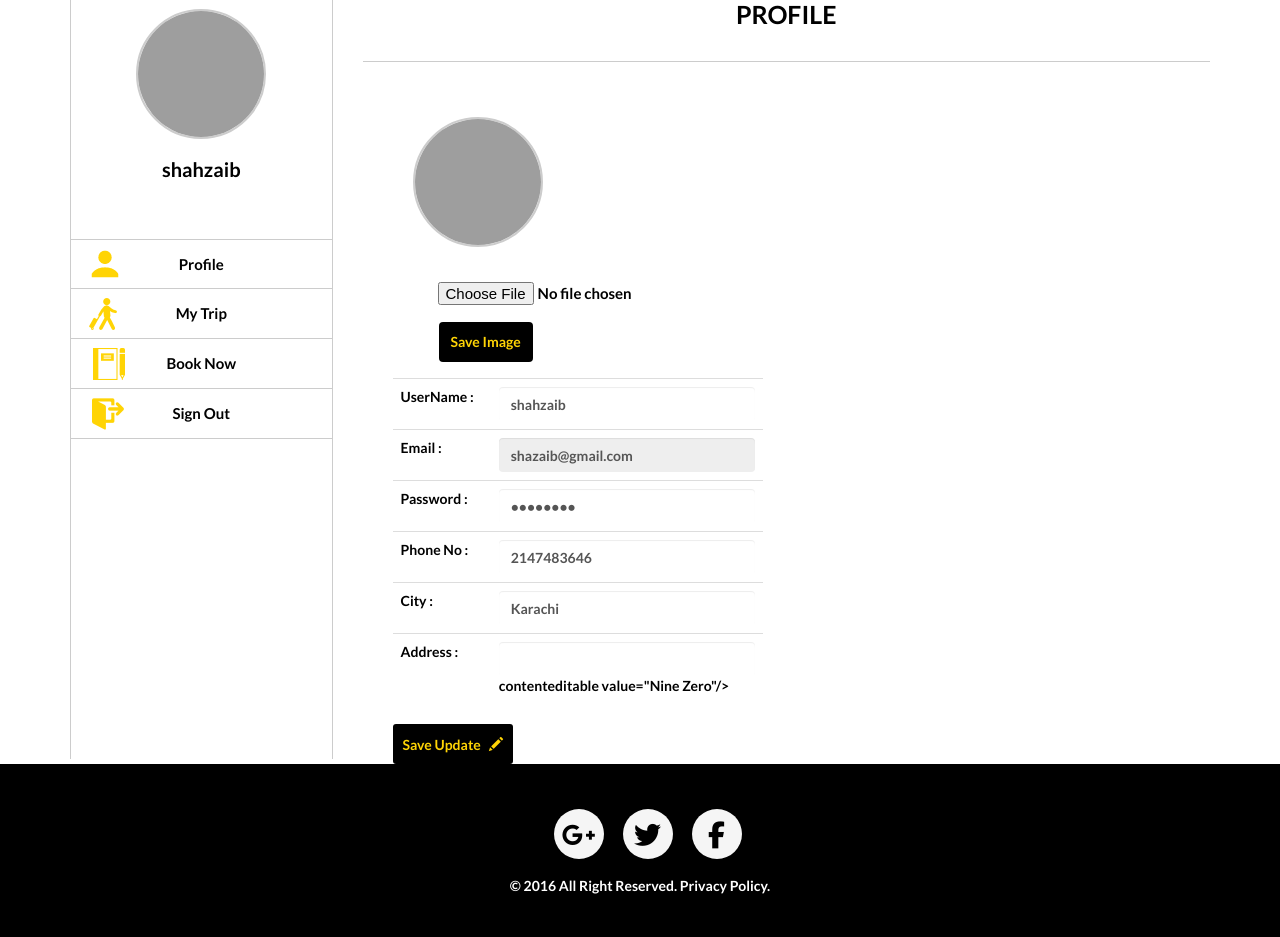
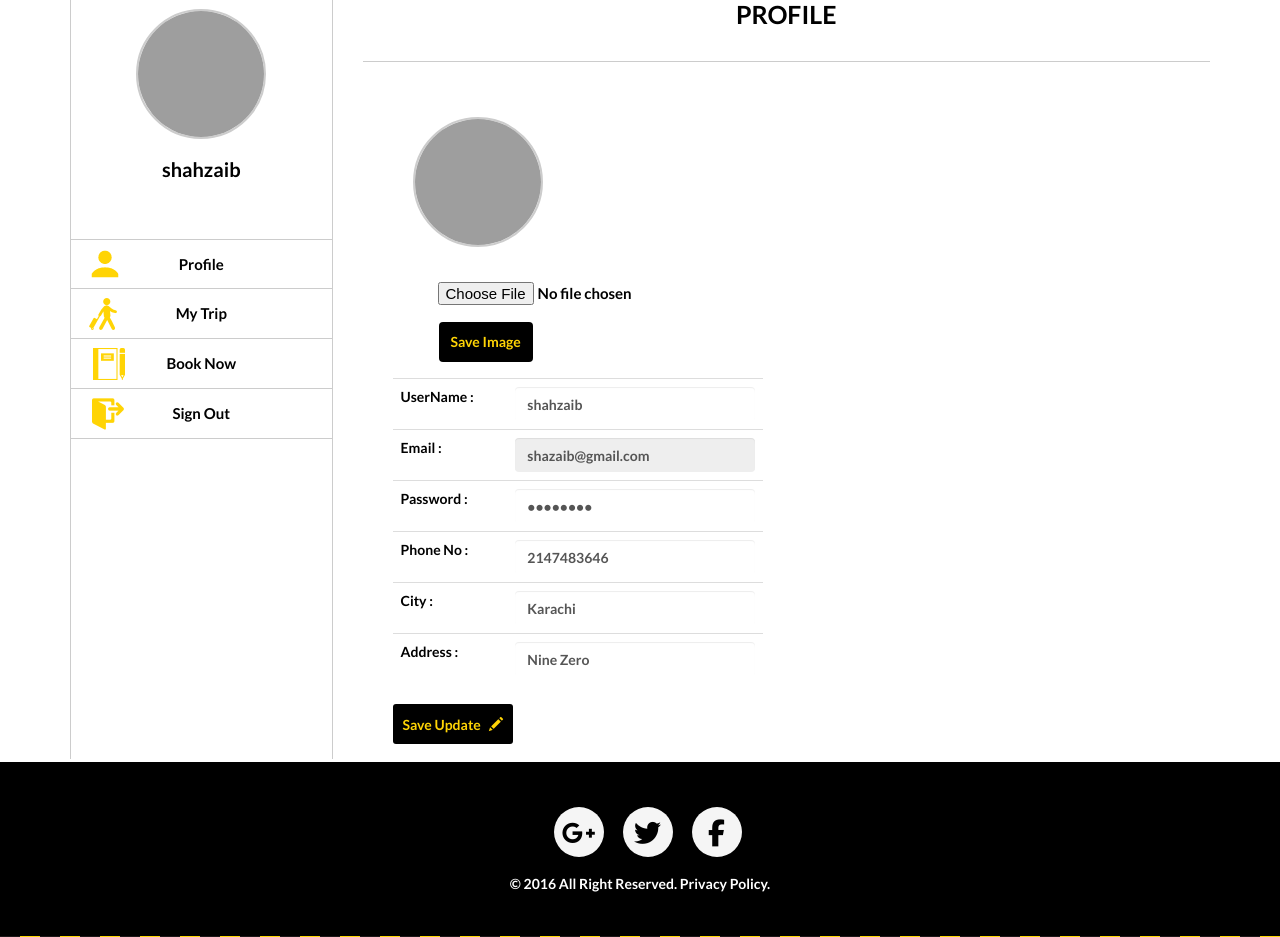
Before and after one commit to shazaib/Project2016, a PHP site: page /profile.php in a window 1280 px wide. Shown: the part 142-1079 px from the top of the page. Run offline with PHP 8.4, Linux system fonts and the light colour scheme; a user stored in the database is signed in; data comes from the database, SQL or seed files in the repository; some libraries are stand-ins or nearby versions; grey boxes are pictures that could not be loaded.

Commit message:
Update profile.php

```diff
--- a/profile.php
+++ b/profile.php
@@ -146,7 +146,7 @@
 								      <input   class="form-control" style="border-color:white; border:0px;" type="text" name="city"  pattern="[A-Za-z]{3,15}" title="Maximum 3 & Allow 15 letters only" required contenteditable value="<?php echo $row['city'] ?>"/></td></tr>
 								      <tr><th style="font-weight:600;">Address :</th><td>
 
-								      <input class="form-control"  style="border-color:white; border:0px;"  type="text" name="adress" pattern=".{3,20}" title="Maximum 3 & Allow 15 letters only" required> contenteditable value="<?php echo $row['adress'] ?>"/></td></tr>
+								      <input class="form-control"  style="border-color:white; border:0px;"  type="text" name="adress" pattern=".{3,20}" title="Maximum 3 & Allow 15 letters only" required contenteditable value="<?php echo $row['adress'] ?>"/></td></tr>
 
 									</tbody>
 								   </table>
```
